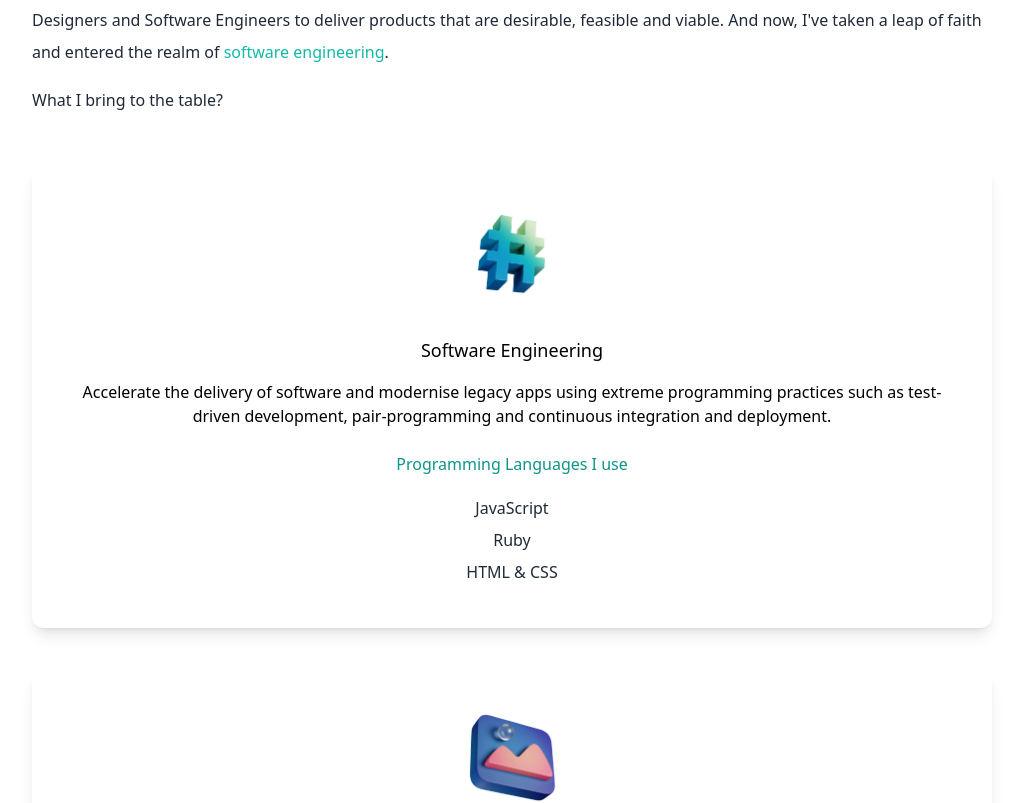
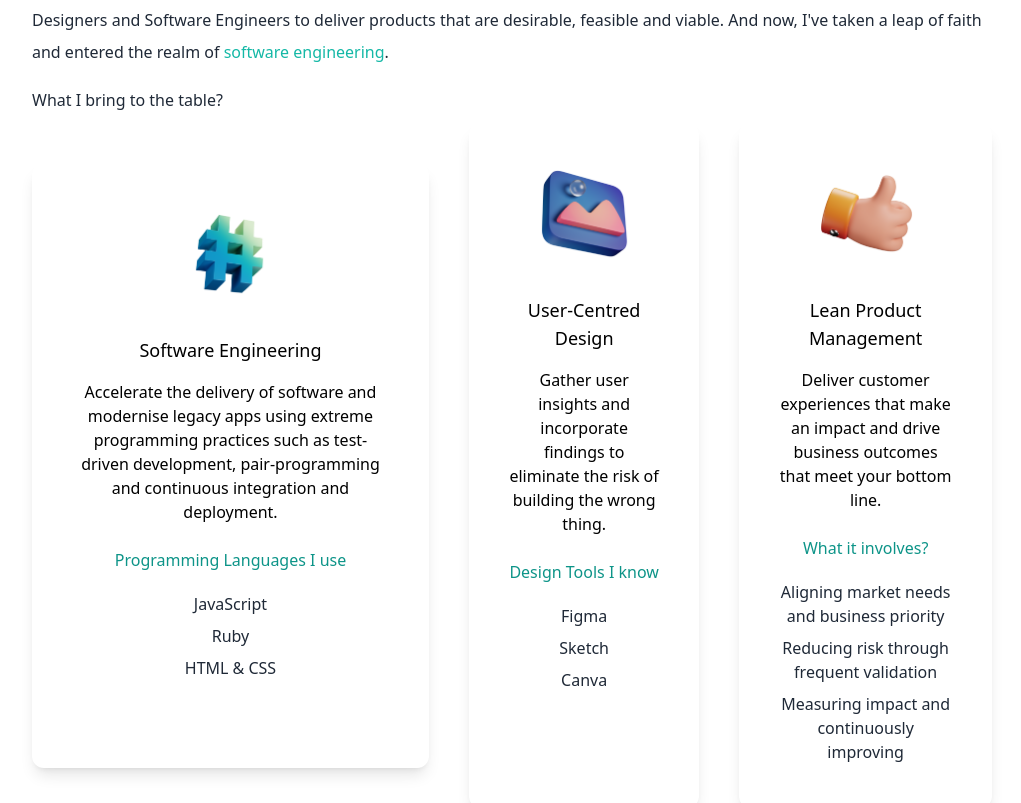
Before and after one commit to ram-ram14/cuddly-meme, a Next.js app in the folder my-portfolio/my-portfolio/: page / in a window 1280 px wide. Shown: the part 1048-1851 px from the top of the page, without its empty margins (128-1149 px from the left). Built offline with nearby package versions, Linux system fonts and the light colour scheme.

Commit message:
added styling for the div containing the cards

```diff
--- a/my-portfolio/my-portfolio/pages/index.js
+++ b/my-portfolio/my-portfolio/pages/index.js
@@ -70,7 +70,7 @@ export default function Home() {
               What I bring to the table?
             </p>
           </div>
-          <div>
+          <div className='lg:flex gap-10'>
             <div className='text-center shadow-lg p-10 rounded-xl my-10 flex flex-col items-center'>
               <Image src={code} width={100} height={100} />
               <h3 className='text-lg font-medium pt-8 pb-2'>
```
